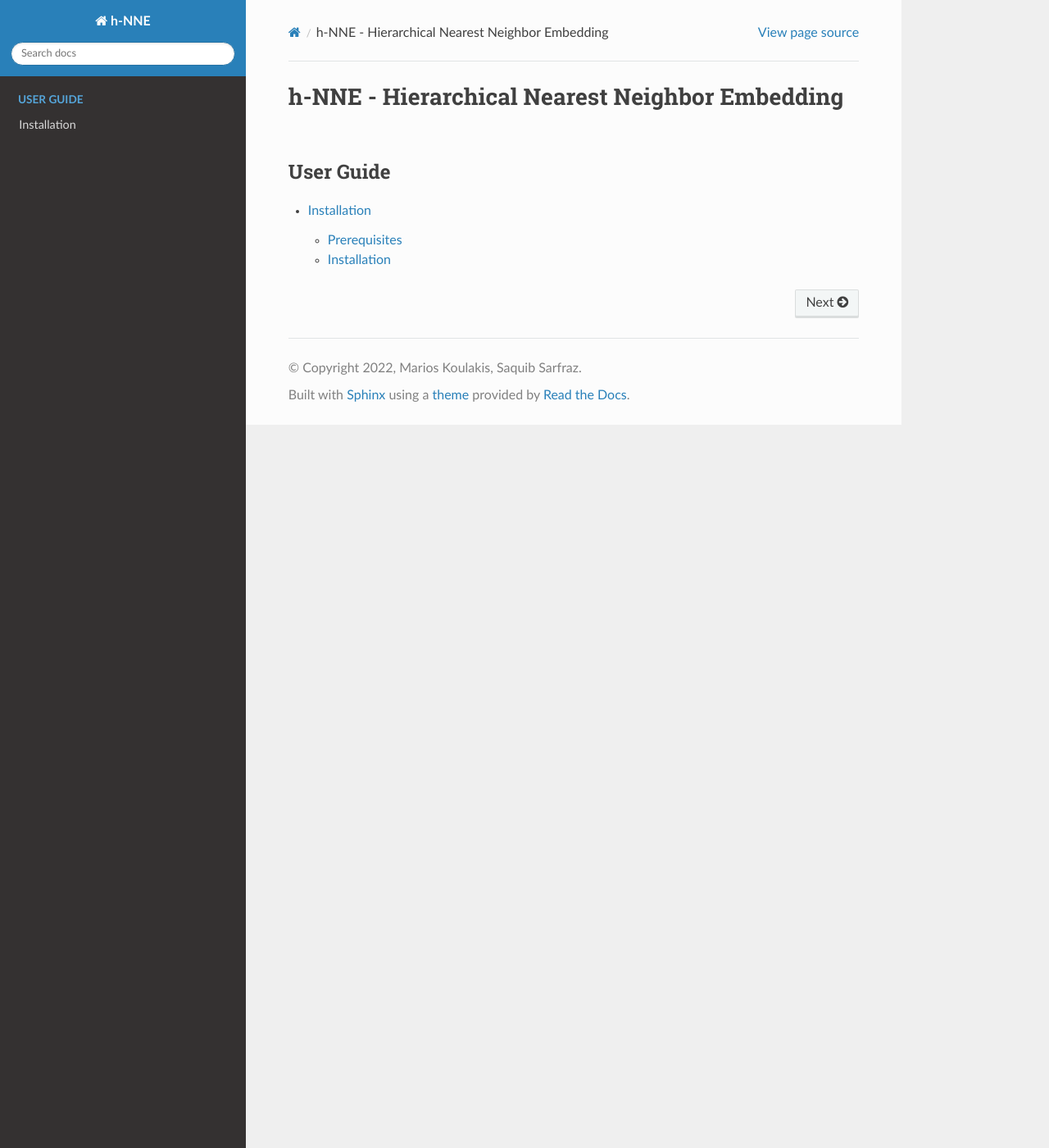
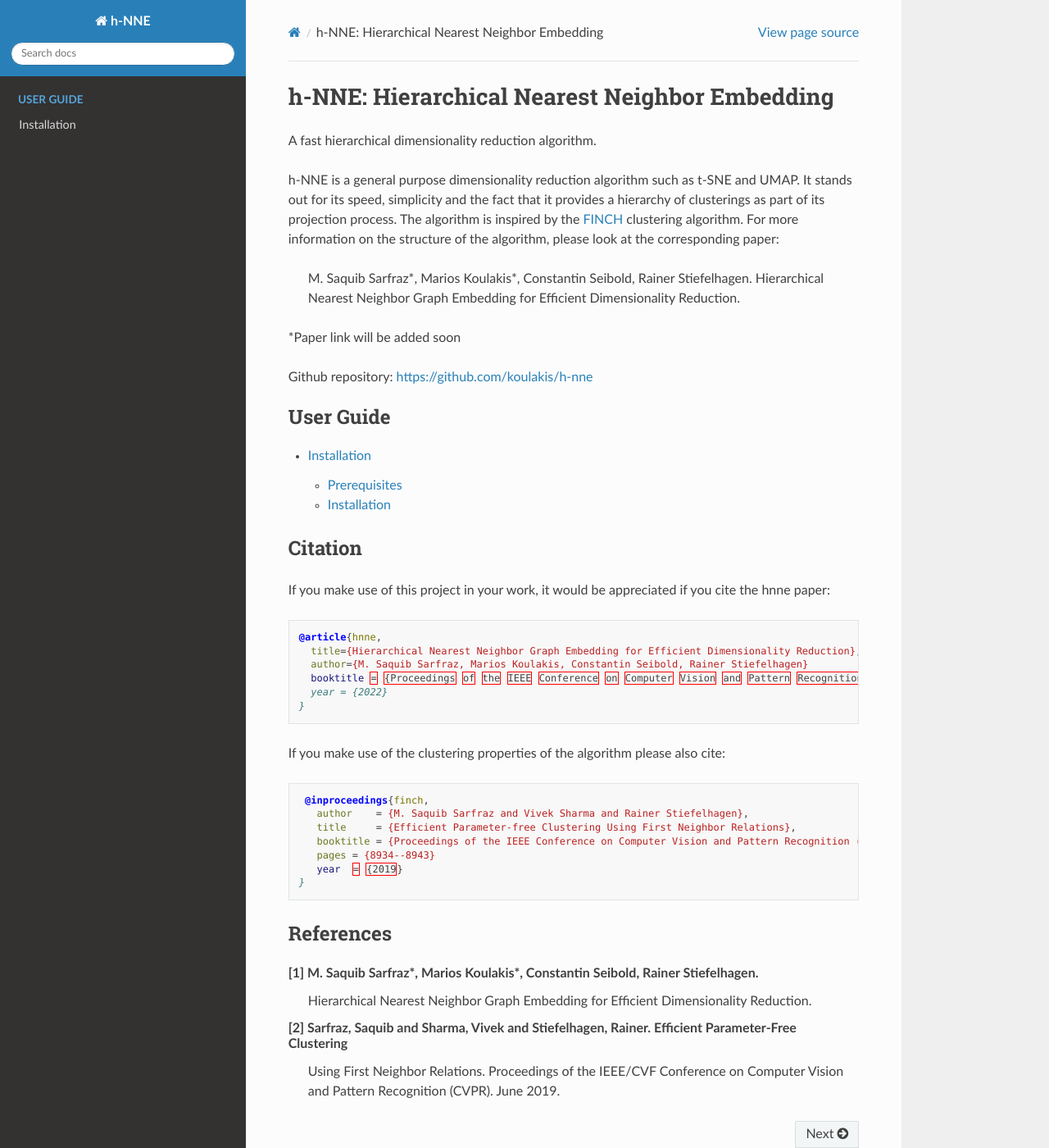
Before and after one commit to koulakis/h-nne, a Sphinx documentation site: the page built from docs/source/index.rst, in a window 1280 px wide and 1400 px high. Shown: the whole window at 82% size. Built offline with Sphinx 7.4.7 and the Read the Docs theme 2.0.0, drawn with Linux system fonts in a browser that asks for light colours; pages that are not in the unit, such as notebooks, are missing from menus.

```diff
--- a/docs/source/index.rst
+++ b/docs/source/index.rst
@@ -3,8 +3,26 @@
    You can adapt this file completely to your liking, but it should at least
    contain the root `toctree` directive.
 
-h-NNE - Hierarchical Nearest Neighbor Embedding
-====================================================
+=====
+h-NNE: Hierarchical Nearest Neighbor Embedding
+=====
+A fast hierarchical dimensionality reduction algorithm.
+
+h-NNE is a general purpose dimensionality reduction algorithm such as t-SNE and UMAP. It stands out for its speed,
+simplicity and the fact that it provides a hierarchy of clusterings as part of its projection process. The algorithm is
+inspired by the FINCH_ clustering algorithm. For more information on the structure of the algorithm, please look at the
+corresponding paper:
+
+  M. Saquib Sarfraz\*, Marios Koulakis\*, Constantin Seibold, Rainer Stiefelhagen.
+  Hierarchical Nearest Neighbor Graph Embedding for Efficient Dimensionality Reduction.
+
+\*Paper link will be added soon
+
+.. _FINCH: https://github.com/ssarfraz/FINCH-Clustering
+
+Github repository: `https://github.com/koulakis/h-nne`__
+
+.. __: https://github.com/koulakis/h-nne
 
 .. toctree::
    :maxdepth: 2
@@ -15,3 +33,40 @@ h-NNE - Hierarchical Nearest Neighbor Embedding
    guide/multiple_projections
    guide/clustering_for_free
    guide/monitoring_class_disentanglement
+
+--------
+Citation
+--------
+If you make use of this project in your work, it would be appreciated if you cite the hnne paper:
+
+.. code:: bibtex
+
+    @article{hnne,
+      title={Hierarchical Nearest Neighbor Graph Embedding for Efficient Dimensionality Reduction},
+      author={M. Saquib Sarfraz, Marios Koulakis, Constantin Seibold, Rainer Stiefelhagen}
+      booktitle = {Proceedings of the IEEE Conference on Computer Vision and Pattern Recognition (CVPR)},
+      year = {2022}
+    }
+
+If you make use of the clustering properties of the algorithm please also cite:
+
+.. code:: bibtex
+
+    @inproceedings{finch,
+      author    = {M. Saquib Sarfraz and Vivek Sharma and Rainer Stiefelhagen},
+      title     = {Efficient Parameter-free Clustering Using First Neighbor Relations},
+      booktitle = {Proceedings of the IEEE Conference on Computer Vision and Pattern Recognition (CVPR)},
+      pages = {8934--8943}
+      year  = {2019}
+   }
+
+----------
+References
+----------
+
+[1] M. Saquib Sarfraz\*, Marios Koulakis\*, Constantin Seibold, Rainer Stiefelhagen.
+  Hierarchical Nearest Neighbor Graph Embedding for Efficient Dimensionality Reduction.
+
+[2] Sarfraz, Saquib and Sharma, Vivek and Stiefelhagen, Rainer. Efficient Parameter-Free Clustering
+    Using First Neighbor Relations. Proceedings of the IEEE/CVF Conference on Computer Vision and
+    Pattern Recognition (CVPR). June 2019.
```
Also changed, not shown: README.rst (+17 -40 lines), docs/source/guide/install.rst (+7 -1 lines).
